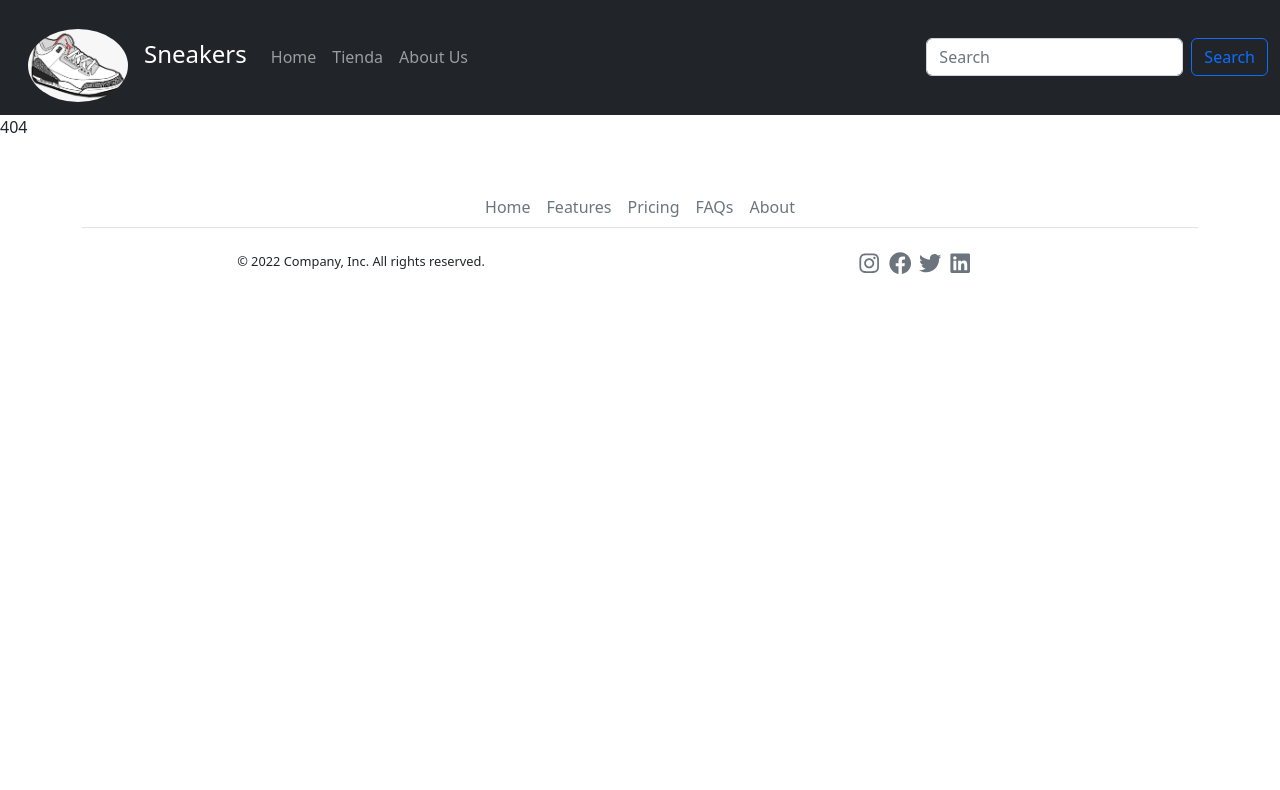
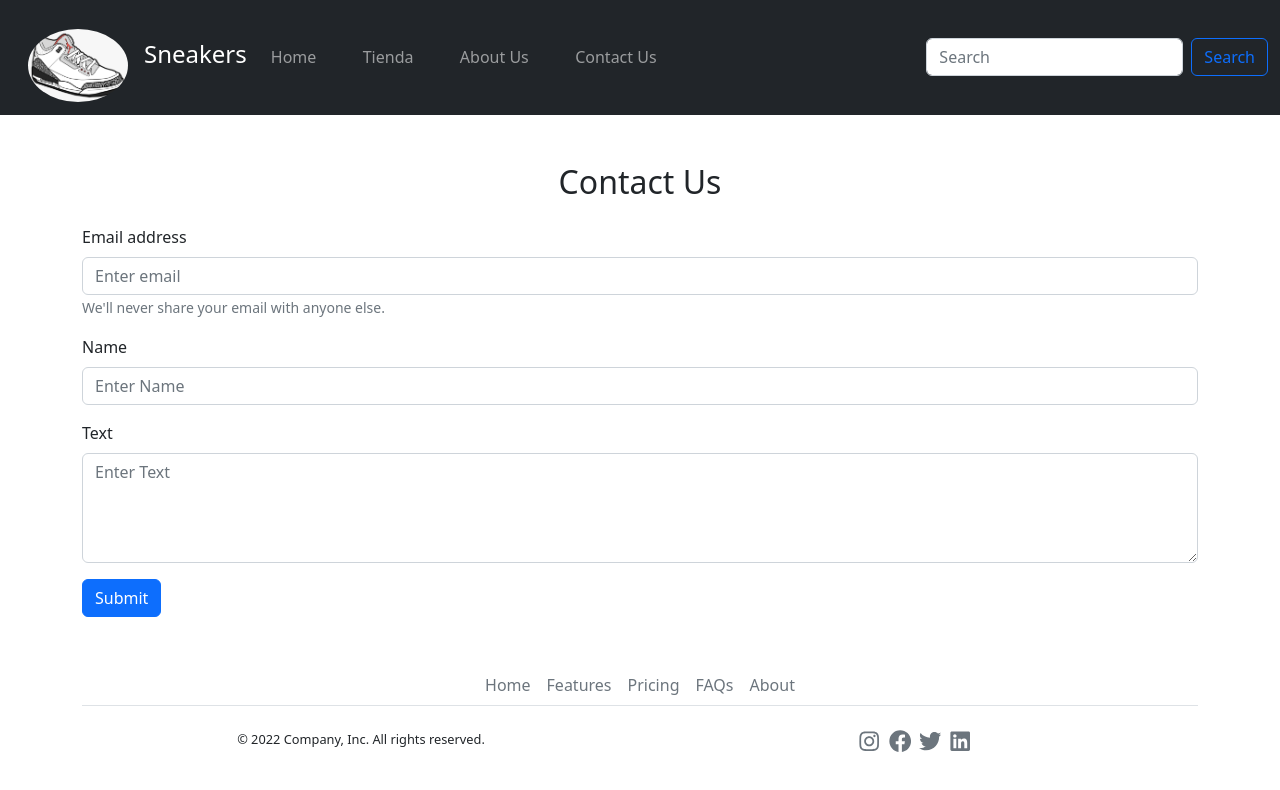
Before and after one commit to Lions-Dev/Ecommerce, a React (Create React App) app: page /Contact in a window 1280 px wide. Before the commit this address had no page. Shown: the top 790 px of the page. Built offline with nearby package versions, Linux system fonts and the light colour scheme.

Commit message:
cambios nav y mapa google

```diff
--- a/src/components/About.css
+++ b/src/components/About.css
@@ -10,14 +10,13 @@
 }
 iframe{
     width: 91%;
-    height: 550px;
+    height: 300px;
 }
 #containerDatos{
     margin-top: 3rem;
-
-
-
-
+}
+span{
+    color: #0d6efd;
 }
 
 @media  (max-width: 992px) {
@@ -25,7 +24,7 @@ iframe{
         width: 100%;
     }
     iframe{
-        width: 99%;
+        width: 90%;
         height: 350px;
     }
     #pAbout{
--- a/src/components/About.js
+++ b/src/components/About.js
@@ -26,22 +26,20 @@ function About() {
         </Col>
       </Row>
       <Row className="mt-5">
-        <Col lg={8} className="d-flex justify-content-center">
-          <Container>
-            <iframe
-              src="https://www.google.com/maps/embed?pb=!1m14!1m12!1m3!1d26274.865336820367!2d-58.543308807381564!3d-34.59510354906624!2m3!1f0!2f0!3f0!3m2!1i1024!2i768!4f13.1!5e0!3m2!1ses!2sar!4v1669218099999!5m2!1ses!2sar"
-              allowfullscreen=""
-              loading="lazy"
-              referrerpolicy="no-referrer-when-downgrade"
-            ></iframe>
-          </Container>
+        <Col lg={7} className="d-flex justify-content-center">
+        <iframe src="https://www.google.com/maps/embed?pb=!1m18!1m12!1m3!1d13146.056142460124!2d-58.56581055184656!3d-34.54053822522524!2m3!1f0!2f0!3f0!3m2!1i1024!2i768!4f13.1!3m3!1m2!1s0x95bcba0895eab743%3A0x7f5d6b6bf3279359!2sH%C3%B6lters%20Schule!5e0!3m2!1ses!2sar!4v1669404519964!5m2!1ses!2sar" title="maps"  allowfullscreen="" loading="lazy" referrerpolicy="no-referrer-when-downgrade"></iframe>
+
         </Col>
-        <Col lg={4} className="d-flex justify-content-center">
-          <Container id="containerDatos">
-            <p>Phone: 1132478516</p>
-            <p>Email: Jack@gmail.com</p>
-             <p>Address: General San Martin - Mexico 9021</p>
-          </Container>
+        <Col lg={5} className="d-flex justify-content-center">
+          <div id="containerDatos">
+            <ul>
+
+              <li> <h5><span>Phone:</span> 1132478516</h5></li>
+              <li> <h5><span>Email:</span> Jack@gmail.com</h5></li>
+              <li>   <h5><span>Address:</span> General San Martin - Mexico 9021</h5></li>
+            </ul>
+
+          </div>
         </Col>
       </Row>
     </div>
--- a/src/components/App.js
+++ b/src/components/App.js
@@ -6,6 +6,7 @@ import Tienda from "./Tienda";
 import Footer from "./Footer";
 import About from "./About"
 import Nav from "./Nav";
+import Contact from "./Contact"
 
 function App() {
   return (
@@ -16,6 +17,7 @@ function App() {
         <Route path="/" element={<Home />} />
         <Route path="/Tienda" element={<Tienda />} />
         <Route path="/About" element={<About />} />
+        <Route path="/Contact" element={<Contact />} />
         <Route path="*" element={<div>404</div>} />
       </Routes>
       <Footer />
--- /dev/null
+++ b/src/components/Contact.js
@@ -0,0 +1,34 @@
+import Button from "react-bootstrap/Button";
+import Form from "react-bootstrap/Form";
+import { Container } from "react-bootstrap";
+
+function Contact() {
+  return (
+
+    <Container className="mt-5">
+      <h2 className="d-flex justify-content-center">Contact Us</h2>
+      <Form className="mt-4">
+        <Form.Group className="mb-3" controlId="formBasicEmail">
+          <Form.Label>Email address</Form.Label>
+          <Form.Control type="email" placeholder="Enter email" />
+          <Form.Text className="text-muted">
+            We'll never share your email with anyone else.
+          </Form.Text>
+        </Form.Group>
+        <Form.Group className="mb-3" controlId="exampleForm.ControlName1" >
+          <Form.Label>Name</Form.Label>
+          <Form.Control type="text" placeholder="Enter Name" />
+        </Form.Group>
+        <Form.Group className="mb-3" controlId="exampleForm.ControlTextarea1" >
+          <Form.Label>Text</Form.Label>
+          <Form.Control as="textarea" rows={4} type="text-area" placeholder="Enter Text" />
+        </Form.Group>
+        <Button variant="primary" type="submit">
+          Submit
+        </Button>
+      </Form>
+    </Container>
+  );
+}
+
+export default Contact;
--- a/src/components/Nav.css
+++ b/src/components/Nav.css
@@ -4,8 +4,6 @@
 #brand-titulo{
   margin-top: 1.7rem;
 }
-
-
 
 .navbar-nav-scroll::-webkit-scrollbar {
   width: 0.6em;
@@ -22,3 +20,9 @@
     display: none;
   }
 }
+
+@media (min-width: 992px){
+  .navbar-expand-lg .navbar-nav .nav-link {
+      margin-right: 1.9rem;
+  }
+}
--- a/src/components/Nav.js
+++ b/src/components/Nav.js
@@ -38,6 +38,9 @@ function NavbarBar() {
             <Nav.Link as={Link} to="/About">
               About Us
             </Nav.Link>
+            <Nav.Link as={Link} to="/Contact">
+              Contact Us
+            </Nav.Link>
           </Nav>
           <Form className="d-flex">
             <Form.Control
--- a/src/components/Tienda.js
+++ b/src/components/Tienda.js
@@ -15,7 +15,13 @@ function Tienda() {
   const handleShow = () => setShow(true);
   const handleClose = () => setShow(false);
 
+  const [check, setCheck] = useState(false)
+  const handleCheckIn = () => setCheck(true);
+  const handleCheckOut = () => setCheck(false);
+
+
   return (
+
     <div className="tienda">
       <Modal
         centered
```
